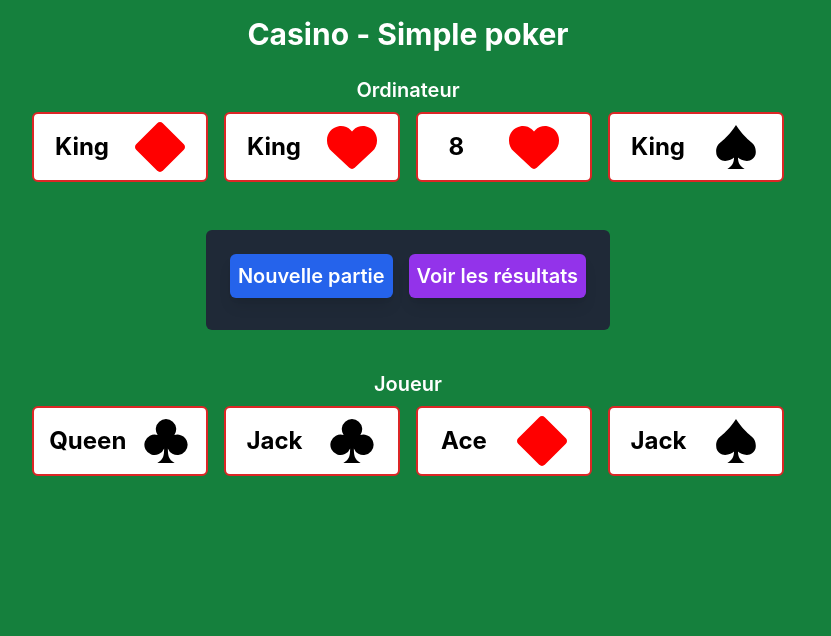
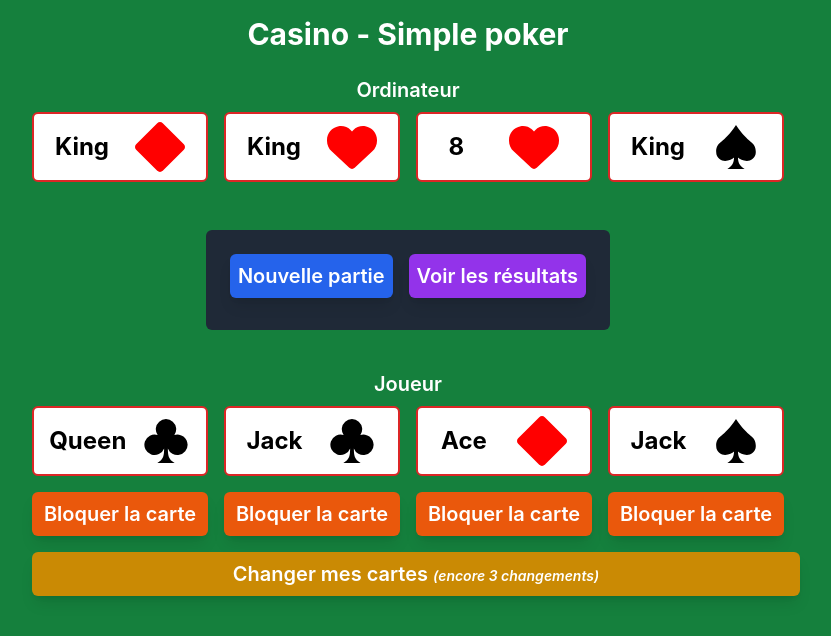
Before and after one commit to leashmt/casino, a React (Create React App) app: page / in a window 1280 px wide. Shown: the top 636 px of the page, without its empty margins (232-1063 px from the left). Built offline with nearby package versions, Linux system fonts and the light colour scheme.

Commit message:
Add the possibility to change cards 3 times

```diff
--- a/src/components/Game.tsx
+++ b/src/components/Game.tsx
@@ -1,7 +1,9 @@
 import { FC, useEffect, useState } from "react";
 import { initCards, rankOrder } from "../utils/initCards";
-import { compareHands, drawCard, findTwoPairs, getBestCard, repeatIn } from "../utils/function";
+import { compareHands, drawCard, findTwoPairs, getBestCard, pickNewCard, repeatIn } from "../utils/function";
 import HandPlayer from "./HandPlayer";
+import CardBlockButton from "./buttons/BlockCard";
+import ChangeCardsButton from "./buttons/ChangeCards";
 
 type Suit = 'Hearts' | 'Diamonds' | 'Clubs' | 'Spades';
 type Rank = '7' | '8' | '9' | '10' | 'Jack' | 'Queen' | 'King' | 'Ace';
@@ -9,9 +11,11 @@ type Status = 'Init' | 'Playing' | 'Checking' | 'Win' | 'Lose' | 'Equitable';
 interface Card {
     suit: Suit;
     rank: Rank;
+    isBlocked?: boolean;
 }
 
-const nbCardsOnHand = 4;
+const NB_CARDS_ON_HAND = 4;
+const MAX_CPT_CHANGES_CARDS = 3;
 const typeCombinaison = ['Plus haute carte', 'Paire', 'Double Paire', 'Brelan', 'Carré'];
 
 const Game: FC = () => {
@@ -20,6 +24,7 @@ const Game: FC = () => {
     const [computerHand, setComputerHand] = useState<Card[]>([]);
     const [statusGame, setStatusGame] = useState<Status>("Init");
     const [message, setMessage] = useState<string>("");
+    const [cptChangesCards, setCptChangesCards] = useState<number>(0);
 
     useEffect(() => {
         if (statusGame === "Init") {
@@ -32,6 +37,7 @@ const Game: FC = () => {
         setPlayerHand([]);
         setComputerHand([]);
         setMessage("");
+        setCptChangesCards(0);
         setStatusGame("Init");
     }
 
@@ -40,7 +46,7 @@ const Game: FC = () => {
         let playerCards: Card[] = [...playerHand];
         let computerCards: Card[] = [...computerHand];
 
-        for (let i = 0; i < nbCardsOnHand; i++) {
+        for (let i = 0; i < NB_CARDS_ON_HAND; i++) {
             const resultPlayer = drawCard(currentDeck, playerCards);
             currentDeck = resultPlayer.cards;
             playerCards = resultPlayer.playerHand;
@@ -101,8 +107,6 @@ const Game: FC = () => {
                     const playerHasDoublePair = findTwoPairs(playerHand);
                     const computerHasDoublePair = findTwoPairs(computerHand);
                     const isFoundDoublePair = foundWinner(playerHasDoublePair, computerHasDoublePair, type);
-
-                    console.log(isFoundDoublePair)
 
                     if (isFoundDoublePair) {
                         return
@@ -171,6 +175,41 @@ const Game: FC = () => {
         }
     }
 
+    const blockCard = (index: number) => {
+        setPlayerHand(playerHand.map((card, i) => {
+            if (i === index) {
+                const actualState = card.isBlocked;
+                return { ...card, isBlocked: !actualState };
+            }
+            return card;
+        }));
+    }
+
+    const changeCards = () => {
+        if (cptChangesCards >= MAX_CPT_CHANGES_CARDS) {
+            return;
+        }
+
+        setCptChangesCards(prevCount => prevCount + 1);
+
+        let updatedDeck = [...cardsDeck];
+
+        const newHand = playerHand.map((card) => {
+            if (card.isBlocked) {
+                return card;
+            }
+
+            const { newDeck, newCard } = pickNewCard(updatedDeck);
+
+            updatedDeck = newDeck;
+
+            return newCard;
+        });
+
+        setPlayerHand(newHand);
+        setCardsDeck(updatedDeck);
+    };
+
     return (
         <div className="flex flex-col items-center justify-between h-5/6">
             <div>
@@ -194,6 +233,32 @@ const Game: FC = () => {
             <div>
                 <h2 className="text-white text-xl font-semibold text-center">Joueur</h2>
                 <HandPlayer cards={playerHand} />
+                <div>
+                    <CardBlockButton
+                        isBlocked={playerHand && playerHand[0]?.isBlocked}
+                        onClick={() => blockCard(0)}
+                        cardIndex={0}
+                    />
+                    <CardBlockButton
+                        isBlocked={playerHand && playerHand[1]?.isBlocked}
+                        onClick={() => blockCard(1)}
+                        cardIndex={1}
+                    />
+                    <CardBlockButton
+                        isBlocked={playerHand && playerHand[2]?.isBlocked}
+                        onClick={() => blockCard(2)}
+                        cardIndex={2}
+                    />
+                    <CardBlockButton
+                        isBlocked={playerHand && playerHand[3]?.isBlocked}
+                        onClick={() => blockCard(3)}
+                        cardIndex={3}
+                    />
+                </div>
+                <ChangeCardsButton
+                    onClick={changeCards}
+                    remainingChanges={MAX_CPT_CHANGES_CARDS - cptChangesCards}
+                />
             </div>
         </div >
     )
--- a/src/components/HandPlayer.tsx
+++ b/src/components/HandPlayer.tsx
@@ -7,6 +7,7 @@ type Rank = '7' | '8' | '9' | '10' | 'Jack' | 'Queen' | 'King' | 'Ace';
 interface Card {
     suit: Suit;
     rank: Rank;
+    isBlocked?: boolean;
 }
 
 interface HandPlayerProps {
--- a/src/components/ShowCard.tsx
+++ b/src/components/ShowCard.tsx
@@ -10,6 +10,7 @@ type Rank = '7' | '8' | '9' | '10' | 'Jack' | 'Queen' | 'King' | 'Ace';
 interface Card {
     suit: Suit;
     rank: Rank;
+    isBlocked?: boolean;
 }
 
 interface CardProps {
@@ -30,8 +31,9 @@ const ShowCard: FC<CardProps> = ({ card, index }) => {
                 return 'black';
         }
     }
+
     return (
-        <div key={index} className="bg-white border border-red-600 border-2 rounded-md p-2 m-2 w-44 flex justify-around items-center">
+        <div key={index} className={"border border-red-600 border-2 rounded-md p-2 m-2 w-44 flex justify-around items-center " + (card.isBlocked ? " bg-gray-400" : "bg-white")}>
             <p className={"text-2xl font-bold text-" + getColor(card.suit)}>{card.rank}</p>
             {card.suit === 'Hearts' && <Heart />}
             {card.suit === 'Diamonds' && <Diamond />}
--- /dev/null
+++ b/src/components/buttons/BlockCard.tsx
@@ -0,0 +1,20 @@
+import { FC } from "react";
+
+interface CardBlockButtonProps {
+    isBlocked: boolean | undefined;
+    onClick: () => void;
+    cardIndex: number;
+}
+
+const CardBlockButton: FC<CardBlockButtonProps> = ({ isBlocked, onClick, cardIndex }) => {
+    return (
+        <button
+            className="bg-orange-600 hover:bg-orange-700 text-white text-xl font-semibold rounded-md p-2 transition duration-200 ease-in-out shadow-lg m-2 w-44"
+            onClick={onClick}
+        >
+            {isBlocked ? `Débloquer` : `Bloquer la carte`}
+        </button>
+    );
+};
+
+export default CardBlockButton;
--- /dev/null
+++ b/src/components/buttons/ChangeCards.tsx
@@ -0,0 +1,22 @@
+import { FC } from "react";
+
+interface ChangeCardsButtonProps {
+    onClick: () => void;
+    remainingChanges: number;
+}
+
+const ChangeCardsButton: FC<ChangeCardsButtonProps> = ({ onClick, remainingChanges }) => {
+    return (
+        <button
+            className={
+                ("text-white text-xl font-semibold rounded-md p-2 transition duration-200 ease-in-out shadow-lg m-2 w-full "
+                    + (remainingChanges > 0 ? " bg-yellow-600 hover:bg-yellow-700" : " bg-gray-400"))
+            }
+            onClick={onClick}
+        >
+            Changer mes cartes <i className="text-sm">(encore {remainingChanges} changements)</i>
+        </button>
+    );
+};
+
+export default ChangeCardsButton;
--- a/src/utils/function.tsx
+++ b/src/utils/function.tsx
@@ -6,6 +6,7 @@ type Rank = '7' | '8' | '9' | '10' | 'Jack' | 'Queen' | 'King' | 'Ace';
 interface Card {
     suit: Suit;
     rank: Rank;
+    isBlocked?: boolean;
 }
 
 interface PairResult {
@@ -22,6 +23,16 @@ export const drawCard = (cards: Card[], playerHand: Card[]): { cards: Card[], pl
         cards, playerHand
     };
 };
+
+export const pickNewCard = (cards: Card[]): { newDeck: Card[], newCard: Card } => {
+    const randomIndex = Math.floor(Math.random() * cards.length);
+    const newCard = cards[randomIndex];
+    const newDeck = [...cards.slice(0, randomIndex), ...cards.slice(randomIndex + 1)];
+
+    return {
+        newDeck, newCard
+    };
+}
 
 export const repeatIn = (arr: Card[], nFactor: number) => {
     if (nFactor === 1 && arr.length > 1) {
--- a/src/utils/initCards.tsx
+++ b/src/utils/initCards.tsx
@@ -4,6 +4,7 @@ type Rank = '7' | '8' | '9' | '10' | 'Jack' | 'Queen' | 'King' | 'Ace';
 interface Card {
     suit: Suit;
     rank: Rank;
+    isBlocked?: boolean;
 }
 
 const deck: Card[] = [
```
